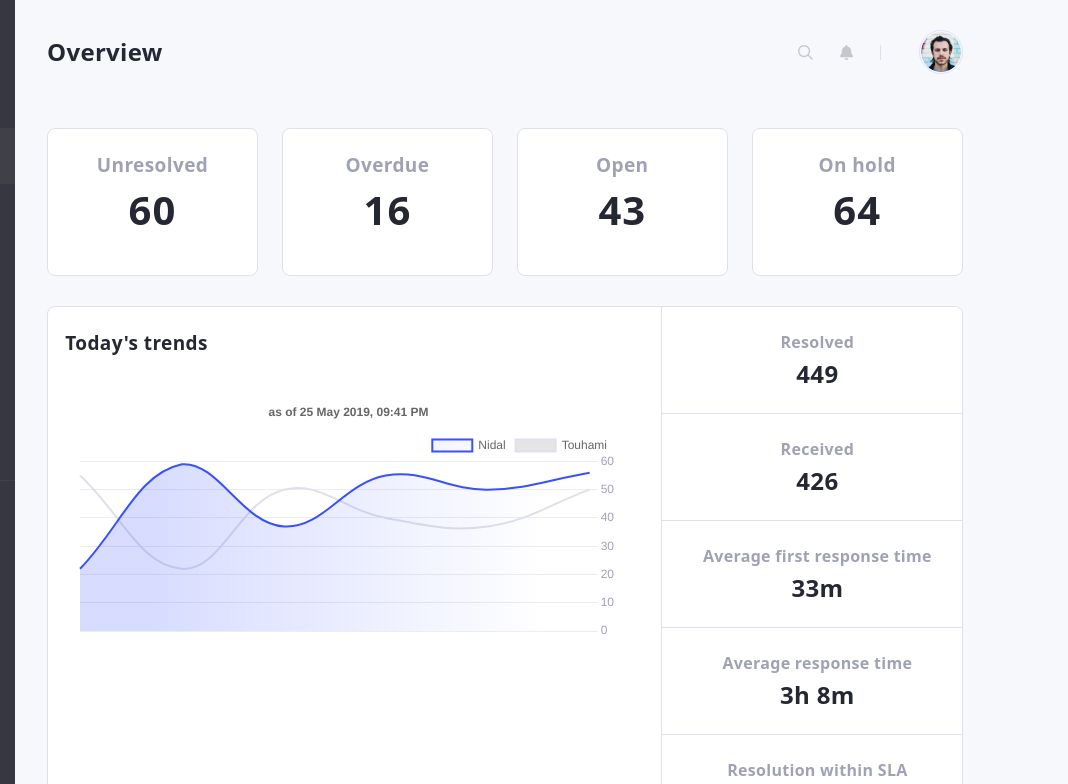
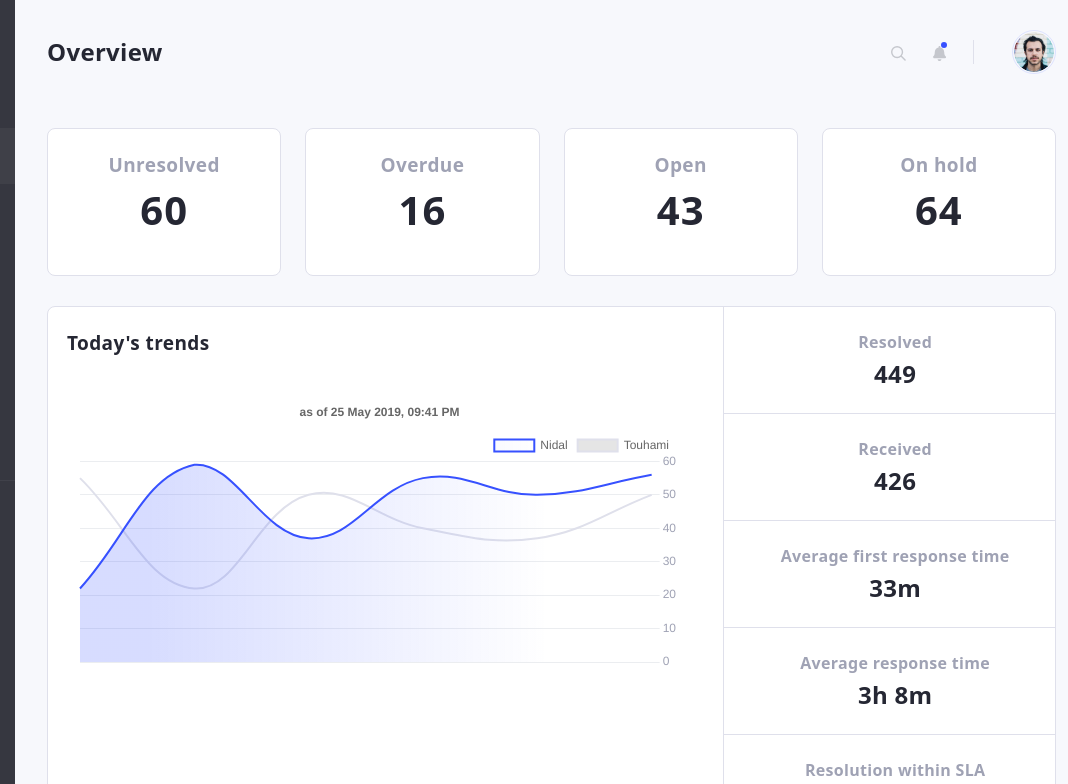
Before and after one commit to nidal1/node-admin, a website: page index.html in a window 1280 px wide. Shown: the top 784 px of the page, 212-1280 px from the left. Drawn offline with nearby package versions, Linux system fonts and the light colour scheme.

Commit message:
Modify header sm md lg

```diff
--- a/index.html
+++ b/index.html
@@ -118,10 +118,14 @@
             <div class="heading d-flex align-items-center">
                 <h2 class="d-none d-lg-block">Overview</h2>
                 <div class="heading_right d-flex flex-wrap align-items-center justify-content-lg-end justify-content-start flex-grow-1 ">
-                    <div class="icons d-flex ">
-                        <img src="src/images/search.svg" alt="">
-                        <img src="src/images/alerts.svg" alt="">
-                        <div class="divider"></div>
+                    <div class="icons d-flex">
+                        <span class="align-self-center">
+                            <img src="src/images/search.svg" alt="">
+                        </span>
+                        <span class="align-self-center">
+                            <img src="src/images/alerts.svg" alt="">
+                        </span>
+                        <div class="divider d-lg-block d-none"></div>
                     </div>
                     <h3 class="d-none">Jones Ferdinand</h3>
                     <img src="src/images/avatar.png" alt="" class="avatar">
--- a/src/style/_responsive.scss
+++ b/src/style/_responsive.scss
@@ -13,7 +13,13 @@ $xl: 1399px;
 
 
 @include media-down($lg) {
-
+    .sidebar {
+        .heading{
+            h2{
+                font-size: 15px;
+            }
+        }
+    }
 }
 
 @include media-down($md) {
@@ -26,6 +32,12 @@ $xl: 1399px;
         left: 0;
         bottom: 0;
         z-index: 100;
+
+        .heading{
+            h2{
+                font-size: 19px;
+            }
+        }
     }
 
     .main {
--- a/src/style/main.scss
+++ b/src/style/main.scss
@@ -106,7 +106,7 @@ body {
 
 
 .main {
-    // width: calResponsiveValues(1185px, 1440px) !important;
+    width: calResponsiveValues(1185px, 1440px) !important;
     padding-left: calResponsiveValues(30px, 1185px) !important;
     padding-top: 30px;
     padding-bottom: 30px;
@@ -152,32 +152,21 @@ body {
             gap: 32px;
 
             .icons {
-                height: 100%;
                 gap: 0 26px;
 
                 .divider {
                     width: 1px;
                     background-color: $grayscal_divider;
                 }
-
-                img {
-                    width: 15px;
-                    height: 15px;
-
-
-                    // &:first-child {
-                    //     margin-right: calResponsiveValues(28px, 1185px) !important;
-
-                    // }
-
-                    &:last-child {
+                span{
+                    &:nth-last-child(2) {
                         position: relative;
 
                         &::after {
                             content: '';
                             display: block;
                             position: absolute;
-                            top: 0;
+                            top: 10%;
                             right: 0;
                             width: 6px;
                             height: 6px;
@@ -186,8 +175,17 @@ body {
                         }
                     }
 
+                    img {
+                        width: 15px;
+                        height: 15px;
+
+
+
+                    }
 
                 }
+
+
             }
         }
 
```
Also changed, not shown: src/style/main.css.
